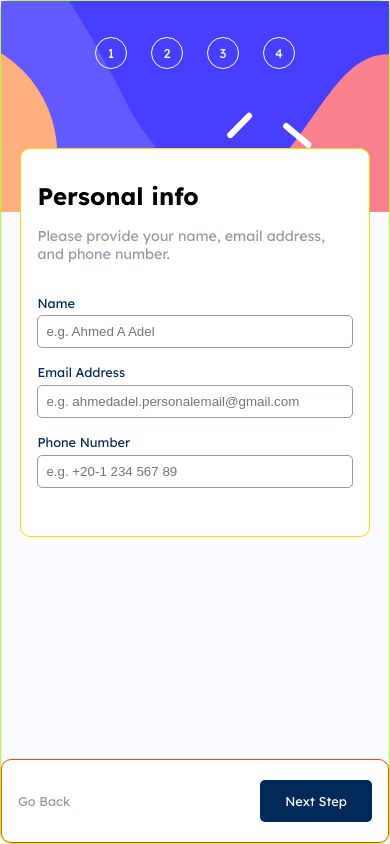
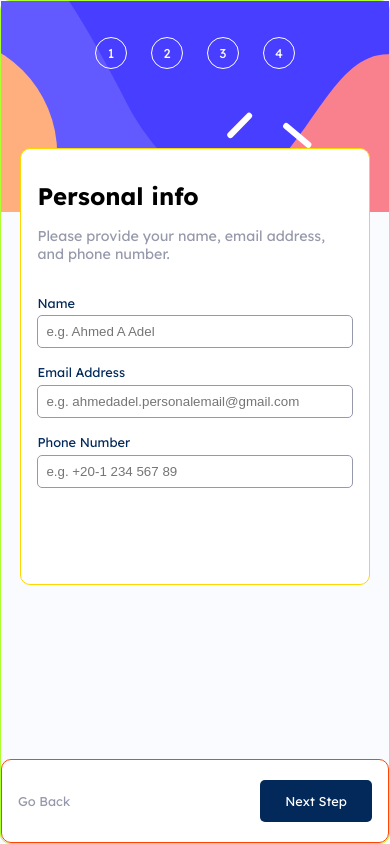
Before and after one commit to Ahmed-A-Adel/multi-step-form, a React (Create React App) app: page / in a window 390 px wide. Built offline with nearby package versions, Linux system fonts and the light colour scheme.

Commit message:
transported step-1 generic styles to app.scss'

```diff
--- a/src/components/app/App.scss
+++ b/src/components/app/App.scss
@@ -43,6 +43,19 @@ body {
     border-radius: $radius;
   }
 }
+// Components General Styles Goes Here :)
+.step {
+  width: 80%;
+  min-height: 80%;
+  // height: auto;
+
+  justify-self: center;
+  align-self: center;
+
+  background-color: $White;
+  border: 1px solid gold;
+  border-radius: $radius;
+}
 @media screen and (min-width: 1140px) {
   .app_container {
     height: 80vh;
@@ -60,3 +73,16 @@ body {
     font-size: 2rem;
   }
 }
+@media screen and (max-width: 1139px) {
+  .step {
+    width: 90%;
+    // height: auto;
+
+    padding: 2rem 1rem;
+    margin: auto;
+    margin-top: -4rem;
+
+    background-color: $White;
+    border-radius: $radius;
+  }
+}
--- a/src/components/step-1/Step1.jsx
+++ b/src/components/step-1/Step1.jsx
@@ -32,7 +32,7 @@ function Step1() {
   const [phoneValue, handlePhone] = useInput("");
 
   return (
-    <div className="step">
+    <div className="step step-1">
       <Heading
         heading={stepInfo[1].heading}
         subHeading={stepInfo[1].paragraph}
--- a/src/components/step-1/Step1.scss
+++ b/src/components/step-1/Step1.scss
@@ -1,15 +1,5 @@
 @import "../app/App.scss";
-.step {
-  width: 80%;
-  height: auto;
-
-  justify-self: center;
-  align-self: center;
-
-  background-color: $White;
-  border: 1px solid gold;
-  border-radius: $radius;
-
+.step-1 {
   & input {
     width: 100%;
     padding: 0.5rem;
@@ -30,17 +20,7 @@
   }
 }
 @media screen and (max-width: 1139px) {
-  .step {
-    width: 90%;
-    height: auto;
-
-    padding: 2rem 1rem;
-    margin: auto;
-    margin-top: -4rem;
-
-    background-color: $White;
-    border-radius: $radius;
-
+  .step-1 {
     & input {
       width: 100%;
       padding: 0.5rem;
```
